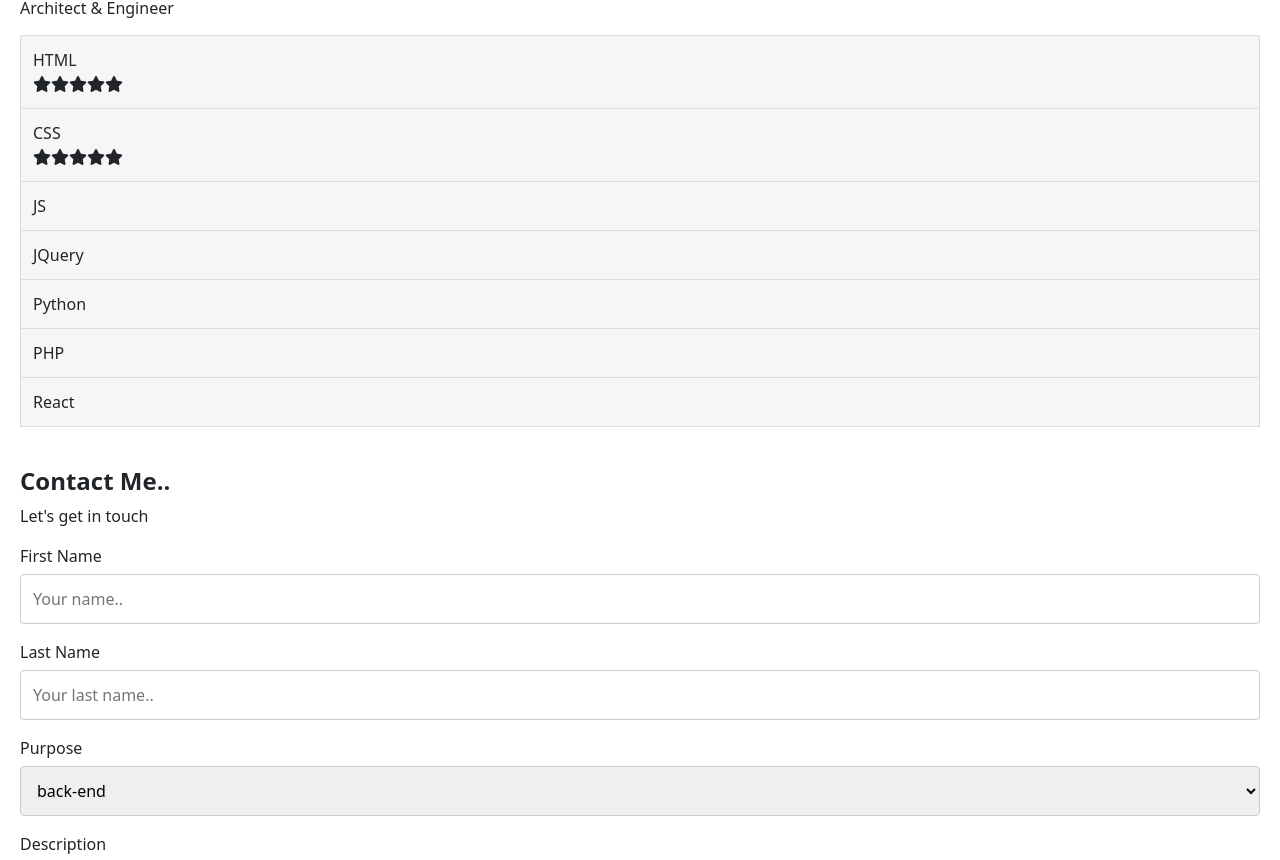
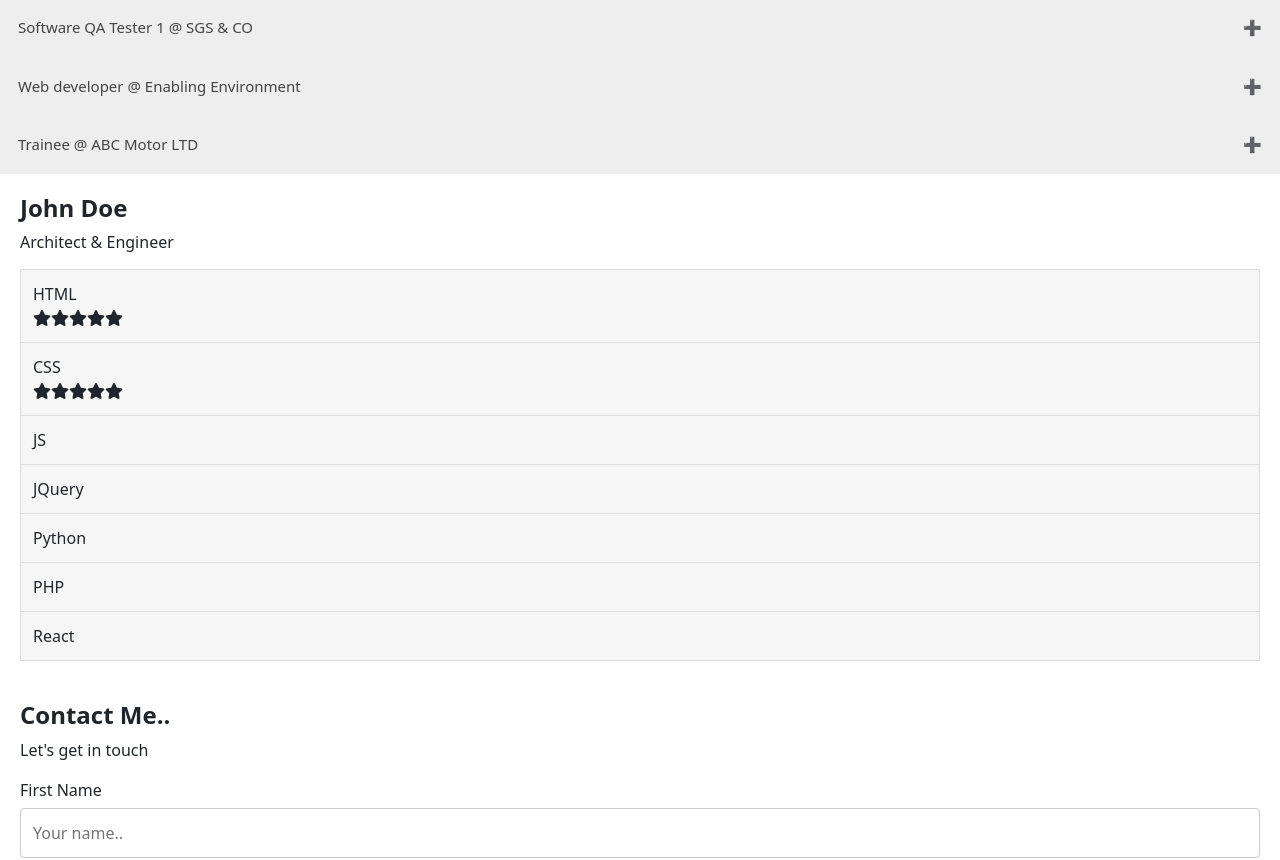
Before and after one commit to Allynesta/cv-tsx, a React (Vite) app: page / in a window 1280 px wide. Shown: the part 350-1210 px from the top of the page. Built offline with nearby package versions, Linux system fonts and the light colour scheme.

Commit message:
adding experience section and css

```diff
--- a/src/App.css
+++ b/src/App.css
@@ -9,104 +9,11 @@ body {
   box-sizing: border-box;
 }
 
-/* Top Navigation */
-ul.topnav {
-  list-style-type: none;
-  margin: 0;
-  padding: 0;
-  overflow: hidden;
-  background-color: #333;
-  width: 100%;
-}
 
-ul.topnav li {
-  float: left;
-}
 
-ul.topnav li a {
-  display: block;
-  color: white;
-  text-align: center;
-  padding: 14px 16px;
-  text-decoration: none;
-}
 
-ul.topnav li a:hover:not(.active) {
-  background-color: #111;
-}
 
-ul.topnav li a.active {
-  background-color: darkgrey;
-}
 
-ul.topnav li.right {
-  float: right;
-}
-
-@media screen and (max-width: 600px) {
-  ul.topnav li,
-  ul.topnav li.right {
-    float: none;
-  }
-}
-
-/* List Group */
-ul.list-group {
-  list-style-type: none;
-  padding: 0;
-  margin: 0;
-  width: 100%;
-}
-
-ul.list-group li {
-  border: 1px solid #ddd;
-  margin-top: -1px; /* Prevent double borders */
-  background-color: #f6f6f6;
-  padding: 12px;
-}
-
-ul.list-group .badge {
-  background-color: darkslategrey;
-  color: white;
-  font-weight: bold;
-  border-radius: 50%;
-  padding: 5px 10px;
-  text-align: center;
-  margin-left: 5px;
-}
-
-/* Form Styles */
-input[type=text], select, textarea {
-  width: 100%;
-  padding: 12px;
-  border: 1px solid #ccc;
-  border-radius: 4px;
-  box-sizing: border-box;
-  margin-top: 6px;
-  margin-bottom: 16px;
-  resize: vertical;
-}
-
-input[type=submit] {
-  width: 100%;
-  background-color: darkslategrey;
-  color: white;
-  padding: 12px 20px;
-  border: none;
-  border-radius: 4px;
-  cursor: pointer;
-}
-
-input[type=submit]:hover {
-  background-color: #555;
-}
-
-/* Container */
-.container {
-  background-color: #f2f2f2;
-  padding: 20px;
-  width: 100%;
-}
 
 /* Footer */
 footer {
@@ -152,84 +59,3 @@ ul.no-bullets li {
   padding: 20px;
   width: 100%;
 }
-
-/* Skill section */
-.contact-section {
-  list-style-type: none;
-  margin: 0;
-  padding: 20px;
-  width: 100%;
-}
-
-
-
-/* Add a black background color to the top navigation */
-.topnav-section {
-  background-color: #333;
-  overflow: hidden;
-}
-
-/* Style the links inside the navigation bar */
-.topnav-section a {
-  float: left;
-  display: block;
-  color: #f2f2f2;
-  text-align: center;
-  padding: 14px 16px;
-  text-decoration: none;
-  font-size: 17px;
-}
-
-/* Change the color of links on hover */
-.topnav-section a:hover {
-  background-color: #ddd;
-  color: black;
-}
-
-/* Add an active class to highlight the current page */
-.topnav-section a.active {
-  background-color: #d70b26;
-  color: white;
-}
-
-/* Hide the link that should open and close the topnav on small screens */
-.topnav-section .icon {
-  display: none;
-}
-
-/* Style the logo link (notice that we set the same value of line-height and font-size to prevent the header to increase when the font gets bigger */
-.disabledlogo {
-  font-size: 25px;
-  font-weight: bold;
-  pointer-events:none;
-}
-
-
-
-
-
-/* When the screen is less than 600 pixels wide, hide all links, except for the first one ("Home"). Show the link that contains should open and close the topnav (.icon) */
-@media screen and (max-width: 600px) {
-  .topnav a:not(:first-child) {display: none;}
-  .topnav a.icon {
-    float: right;
-    display: block;
-  }
-}
-
-/* The "responsive" class is added to the topnav with JavaScript when the user clicks on the icon. This class makes the topnav look good on small screens (display the links vertically instead of horizontally) */
-@media screen and (max-width: 600px) {
-  .topnav.responsive {
-    position: relative;
-  }
-  .topnav.responsive a.icon {
-    position: absolute;
-    right: 0;
-    top: 0;
-  }
-  .topnav.responsive a {
-    float: none;
-    display: block;
-    text-align: left;
-  }
-}
--- a/src/App.tsx
+++ b/src/App.tsx
@@ -1,14 +1,16 @@
-import Navbar from "./component/Navbar";
 import About from "./component/About";
 import Card from "./component/Card";
 import Contact from "./component/Contact";
+import Experience from "./component/Experience";
 import Footer from "./component/Footer";
+import Navbar from "./component/Navbar";
 
 function App() {
 	return (
 		<>
 			<Navbar />
 			<About />
+			<Experience />
 			<Card />
 			<Contact />
 			<Footer />
--- a/src/component/Contact.tsx
+++ b/src/component/Contact.tsx
@@ -1,3 +1,5 @@
+import "../styles/contact.css";
+
 const Contact = () => {
 	return (
 		<>
--- /dev/null
+++ b/src/component/Experience.tsx
@@ -0,0 +1,37 @@
+import "../styles/experience.css";
+
+const Experience = () => {
+	return (
+		<div className="experience-section">
+			<button className="accordion">Junior Scriptor @ Bilendi Services</button>
+			<div className="panel">
+				<p>Implement new product</p>
+				<p>Participate in project launching meeting</p>
+			</div>
+			<button className="accordion">Software QA Tester 1 @ SGS & CO</button>
+			<div className="panel">
+				<p>
+					Ensuring quality of evolutionary and corrective versions of
+					application
+				</p>
+				<p>Create user manuals for new features</p>
+				<p>Create and execute test suites/cases</p>
+			</div>
+			<button className="accordion">
+				Web developer @ Enabling Environment
+			</button>
+			<div className="panel">
+				<p>Maintenance of company website via WordPress</p>
+			</div>
+			<button className="accordion">Trainee @ ABC Motor LTD</button>
+			<div className="panel">
+				<p>Helpdesk support</p>
+				<p>Infrastructure support</p>
+				<p>Networking</p>
+				<p>Web development</p>
+			</div>
+		</div>
+	);
+};
+
+export default Experience;
--- a/src/component/SkillList.tsx
+++ b/src/component/SkillList.tsx
@@ -1,3 +1,5 @@
+import "../styles/listskills.css";
+
 const SkillList = () => {
 	return (
 		<div>
--- /dev/null
+++ b/src/styles/contact.css
@@ -0,0 +1,34 @@
+/* Form Styles */
+
+  /* contact main section */
+  .contact-section {
+    list-style-type: none;
+    margin: 0;
+    padding: 20px;
+    width: 100%;
+  }
+
+input[type=text], select, textarea {
+    width: 100%;
+    padding: 12px;
+    border: 1px solid #ccc;
+    border-radius: 4px;
+    box-sizing: border-box;
+    margin-top: 6px;
+    margin-bottom: 16px;
+    resize: vertical;
+  }
+
+  input[type=submit] {
+    width: 100%;
+    background-color: darkslategrey;
+    color: white;
+    padding: 12px 20px;
+    border: none;
+    border-radius: 4px;
+    cursor: pointer;
+  }
+
+  input[type=submit]:hover {
+    background-color: #555;
+  }
--- /dev/null
+++ b/src/styles/experience.css
@@ -0,0 +1,36 @@
+.accordion {
+    background-color: #eee;
+    color: #444;
+    cursor: pointer;
+    padding: 18px;
+    width: 100%;
+    border: none;
+    text-align: left;
+    outline: none;
+    font-size: 15px;
+    transition: 0.4s;
+  }
+
+  .active, .accordion:hover {
+    background-color: #ccc;
+  }
+
+  .accordion:after {
+    content: '\02795'; /* Unicode character for "plus" sign (+) */
+    color: #781438;
+    font-weight: bold;
+    float: right;
+    margin-left: 5px;
+  }
+
+  .activeaccordion:after {
+    content: "\2796"; /* Unicode character for "minus" sign (-) */
+  }
+
+  .panel {
+    padding: 0 18px;
+    background-color: white;
+    max-height: 0;
+    overflow: hidden;
+    transition: max-height 0.2s ease-out;
+  }
--- /dev/null
+++ b/src/styles/listskills.css
@@ -0,0 +1,24 @@
+/* List Group */
+ul.list-group {
+    list-style-type: none;
+    padding: 0;
+    margin: 0;
+    width: 100%;
+  }
+
+  ul.list-group li {
+    border: 1px solid #ddd;
+    margin-top: -1px; /* Prevent double borders */
+    background-color: #f6f6f6;
+    padding: 12px;
+  }
+
+  ul.list-group .badge {
+    background-color: darkslategrey;
+    color: white;
+    font-weight: bold;
+    border-radius: 50%;
+    padding: 5px 10px;
+    text-align: center;
+    margin-left: 5px;
+  }
--- a/src/styles/navbar.css
+++ b/src/styles/navbar.css
@@ -1,11 +1,11 @@
 /* Add a black background color to the top navigation */
-.topnav {
+.topnav-section {
   background-color: #333;
   overflow: hidden;
 }
 
 /* Style the links inside the navigation bar */
-  .topnav a {
+.topnav-section a {
   float: left;
   display: block;
   color: #f2f2f2;
@@ -16,19 +16,19 @@
 }
 
 /* Change the color of links on hover */
-  .topnav a:hover {
+.topnav-section a:hover {
   background-color: #ddd;
   color: black;
 }
 
 /* Add an active class to highlight the current page */
-  .topnav a.active {
+.topnav-section a.active {
   background-color: #d70b26;
   color: white;
 }
 
 /* Hide the link that should open and close the topnav on small screens */
-  .topnav .icon {
+.topnav-section .icon {
   display: none;
 }
 
```
Lines whose indentation alone changed are shown as unchanged.
